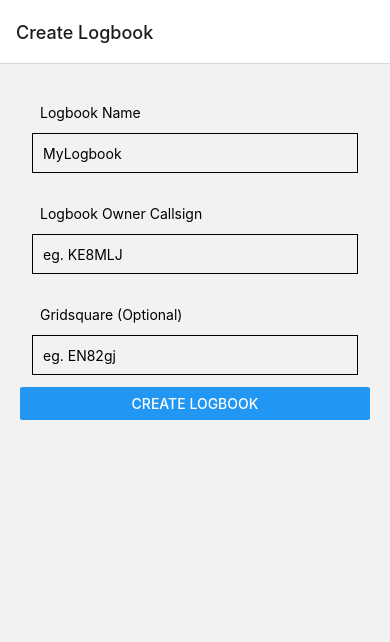
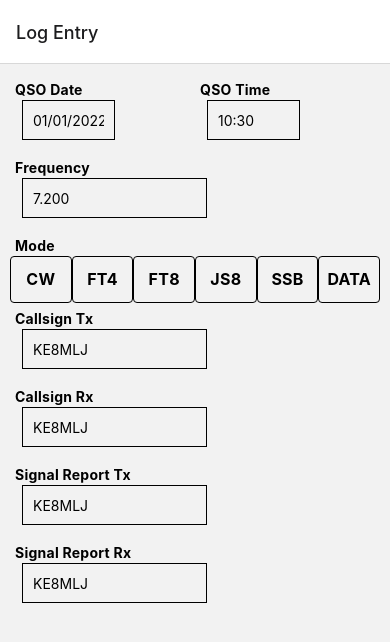
Before and after one commit to Yelk11/Logster, a React Native app: screen / in a window 390 px wide. Shown: the top 642 px of the page. Built offline with nearby package versions, Linux system fonts and the light colour scheme; what realm would draw is missing.

Commit message:
Updated LogEntry screen

```diff
--- a/App.js
+++ b/App.js
@@ -14,7 +14,7 @@ const Stack = createNativeStackNavigator();
 function App() {
   return (
     <NavigationContainer>
-      <Stack.Navigator initialRouteName="Create Logbook">
+      <Stack.Navigator initialRouteName="Log Entry">
         <Stack.Screen name="Logbook" component={LogbookListScreen} />
         <Stack.Screen name="Create Logbook" component={EditLogbookScreen} />
         <Stack.Screen name="Log Entry" component={EditLogEntry} />
--- a/src/db/Database.js
+++ b/src/db/Database.js
@@ -8,6 +8,8 @@ class LogEntrySchema extends Realm.Object {}
 LogEntrySchema.schema = {
     name: 'LogEntry',
     properties: {
+        qso_date: 'date',
+        time_on: 'int',
         band: 'string',
         band_rx:  'string',
         call: 'string',
@@ -53,7 +55,7 @@ let addLogbook = (_title, _station_callsign, _gridsquare = null) => {
 }
 
 let addEntry = (
-    _title,
+    _qso_date,
     _band,
     _band_rx = null,
     _call,
--- a/src/screens/EditLogEntryScreen.js
+++ b/src/screens/EditLogEntryScreen.js
@@ -4,8 +4,8 @@ import {
     Text,
     SafeAreaView,
     StyleSheet,
-    StatusBar,
-    FlatList,
+    TextInput,
+    TouchableOpacity,
 } from 'react-native';
 import realm, {
     getAllLogbooks,
@@ -13,24 +13,179 @@ import realm, {
     deleteAllLogbooks
 } from "../db/Database.js";
 
-const EditLogEntry = ({navigation, route}) => {
+const EditLogEntry = ({ navigation, route }) => {
+    const [qso_date, onChangeQSODate] = React.useState(null);
+    const [band, onChangeBand] = React.useState(null);// calculated
+    const [owner_callsign, onChangeOwnerCallsign] = React.useState(null);// calculated
+    const [call, onChangeCall] = React.useState(null); // contacted stations callsign
+    const [rx_pwr, onChangeRX_pwr] = React.useState(null);
+    const [tx_pwr, onChangeTX_pwr] = React.useState(null);
+    const [mode, onChangeMode] = React.useState(null);
+    const [rst_rcvd, onChangeRST_rcvd] = React.useState(null);
+    const [rst_sent, onChangeRST_sent] = React.useState(null);
+    const [freq, onChangeFreq] = React.useState(null);
+    const [freq_rx, onChangeFreq_rx] = React.useState(null);
+    return (
+        <SafeAreaView style={styles.container}>
+            <View style={styles.row}>
+                <View style={{ flex: 1 }}>
+                    <Text style={styles.title}>QSO Date</Text>
+                    <TextInput
+                        style={styles.input_half}
+                        onChangeText={onChangeQSODate}
+                        value={qso_date}
+                        maxLength={6}
+                        placeholder="01/01/2022"
+                    />
+                </View>
+                <View style={{ flex: 1 }}>
+                    <Text style={styles.title}>QSO Time</Text>
+                    <TextInput
+                        style={styles.input_half}
+                        onChangeText={onChangeQSODate}
+                        value={qso_date}
+                        maxLength={6}
+                        placeholder="10:30"
+                    />
+                </View>
+            </View>
+            <Text style={styles.title}>Frequency</Text>
+            <TextInput
+                style={styles.input_half}
+                onChangeText={onChangeQSODate}
+                value={qso_date}
+                maxLength={6}
+                keyboardType='numeric'
+                placeholder="7.200"
+            />
 
-    return (
-        <SafeAreaView>
-            <View style={{ flexDirection: 'row', justifyContent: 'space-between' }}>
-                <Text style={{ paddingVertical: 8 }}
-                    onPress={() => {
-                        addLogbook("Logbook Name", "KE8MLJ", )
-                    }}>Add book</Text>
+            <Text style={styles.title}>Mode</Text>
+            <View style={styles.row}>
+                <TouchableOpacity style={mode==="CW" ? styles.selectedButton : styles.optionButton}
+                    onPress={() => onChangeMode("CW")}>
+                    <Text style={mode==="CW" ? styles.selectedText : styles.optionText} >CW</Text>
+                </TouchableOpacity>
+                <TouchableOpacity style={mode==="FT4" ? styles.selectedButton : styles.optionButton}
+                    onPress={() => onChangeMode("FT4")}>
+                    <Text style={mode==="FT4" ? styles.selectedText : styles.optionText} >FT4</Text>
+                </TouchableOpacity>
+                <TouchableOpacity style={mode==="FT8" ? styles.selectedButton : styles.optionButton}
+                    onPress={() => onChangeMode("FT8")}>
+                    <Text style={mode==="FT8" ? styles.selectedText : styles.optionText} >FT8</Text>
+                </TouchableOpacity>
+                <TouchableOpacity style={mode==="JS8" ? styles.selectedButton : styles.optionButton}
+                    onPress={() => onChangeMode("JS8")}>
+                    <Text style={mode==="JS8" ? styles.selectedText : styles.optionText} >JS8</Text>
+                </TouchableOpacity>
+                <TouchableOpacity style={mode==="SSB" ? styles.selectedButton : styles.optionButton}
+                    onPress={() => onChangeMode("SSB")}>
+                    <Text style={mode==="SSB" ? styles.selectedText : styles.optionText} >SSB</Text>
+                </TouchableOpacity>
+                <TouchableOpacity style={mode==="DATA" ? styles.selectedButton : styles.optionButton}
+                    onPress={() => onChangeMode("DATA")}>
+                    <Text style={mode==="DATA" ? styles.selectedText : styles.optionText} >DATA</Text>
+                </TouchableOpacity>
+            </View>
 
-            </View>
+            <Text style={styles.title}>Callsign Tx</Text>
+            <TextInput
+                style={styles.input_half}
+                onChangeText={onChangeOwnerCallsign}
+                value={owner_callsign}
+                maxLength={6}
+                placeholder="KE8MLJ"
+            />
+
+            <Text style={styles.title}>Callsign Rx</Text>
+            <TextInput
+                style={styles.input_half}
+                onChangeText={onChangeCall}
+                value={call}
+                maxLength={6}
+                placeholder="KE8MLJ"
+            />
+
+            <Text style={styles.title}>Signal Report Tx</Text>
+            <TextInput
+                style={styles.input_half}
+                onChangeText={onChangeRST_rcvd}
+                value={rst_rcvd}
+                maxLength={3}
+                keyboardType='numeric'
+                placeholder="KE8MLJ"
+            />
+
+            <Text style={styles.title}>Signal Report Rx</Text>
+            <TextInput
+                style={styles.input_half}
+                onChangeText={onChangeRST_rcvd}
+                value={rst_rcvd}
+                maxLength={3}
+                keyboardType='numeric'
+                placeholder="KE8MLJ"
+            />
 
         </SafeAreaView>
     );
 }
 
 const styles = StyleSheet.create({
-
+    container: {
+        margin: 10
+    },
+    title: {
+        ontSize: 16,
+        lineHeight: 21,
+        fontWeight: 'bold',
+        letterSpacing: 0.25,
+        margin: 5,
+        marginBottom: 0
+    },
+    input_half: {
+        height: 40,
+        width: '50%',
+        margin: 12,
+        marginTop: 0,
+        borderWidth: 1,
+        padding: 10,
+    },
+    row: {
+        flexDirection: 'row'
+    },
+    optionButton: {
+        flex: 1,
+        alignItems: 'center',
+        justifyContent: 'center',
+        paddingVertical: 12,
+        borderRadius: 4,
+        elevation: 3,
+        borderWidth: 1,
+    },
+    selectedButton:{
+        flex: 1,
+        alignItems: 'center',
+        justifyContent: 'center',
+        paddingVertical: 12,
+        borderRadius: 4,
+        elevation: 3,
+        borderWidth: 1,
+        backgroundColor:'black',
+        color:'white'
+    },
+    optionText: {
+        fontSize: 16,
+        lineHeight: 21,
+        fontWeight: 'bold',
+        letterSpacing: 0.25,
+        color: 'black'
+    },
+    selectedText: {
+        fontSize: 16,
+        lineHeight: 21,
+        fontWeight: 'bold',
+        letterSpacing: 0.25,
+        color: 'white'
+    },
 });
 
 export default EditLogEntry;
```
